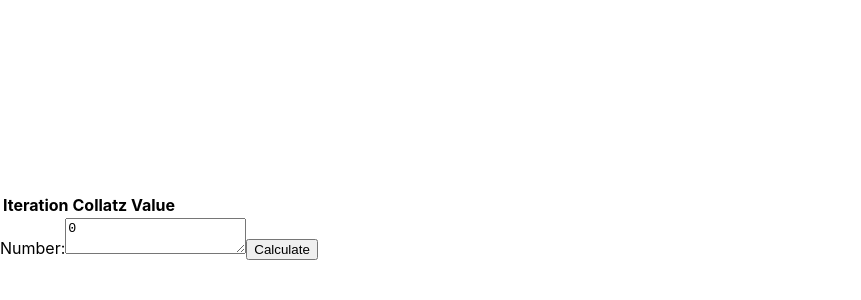
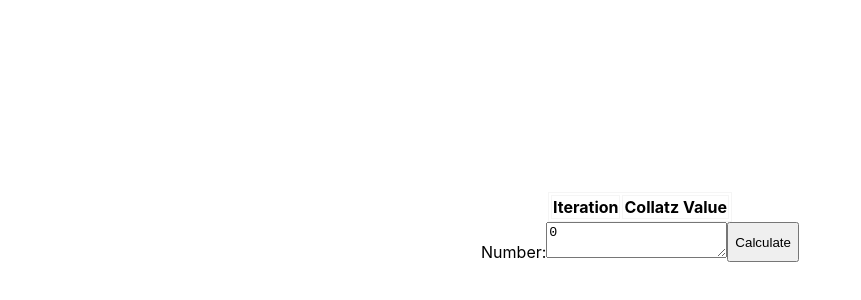
Before and after one commit to d-val-r/Collatz-Conjecture, a React (Create React App) app: page / in a window 1280 px wide. Shown: the part 108-408 px from the top of the page, without its empty margins (0-861 px from the left). Built offline with nearby package versions, Linux system fonts and the light colour scheme.

Commit message:
begin styling components

```diff
--- a/src/components/CollatzCalculator.js
+++ b/src/components/CollatzCalculator.js
@@ -1,4 +1,5 @@
 import React, {useState} from 'react';
+import "../css/CollatzCalculator.css"
 
 const CollatzCalculator = ({setData}) => {
 
--- a/src/components/TableComponent.js
+++ b/src/components/TableComponent.js
@@ -1,4 +1,5 @@
 import React from 'react';
+import "../css/TableComponent.css";
 
 const TableComponent = ({data}) => {
     return (
--- /dev/null
+++ b/src/css/CollatzCalculator.css
@@ -0,0 +1,4 @@
+#user-input-component {
+    display: flex;
+    justify-content: center;
+}
--- /dev/null
+++ b/src/css/TableComponent.css
@@ -0,0 +1,13 @@
+#collatz-table {
+    margin-left: auto;
+    margin-right: auto;
+}
+
+
+#collatz-table, th, td {
+    border: 1px solid;
+    border-color: whitesmoke;
+}
+#collatz-table tr:nth-child(even) {
+    background-color: #D6EEEE;
+}
```
